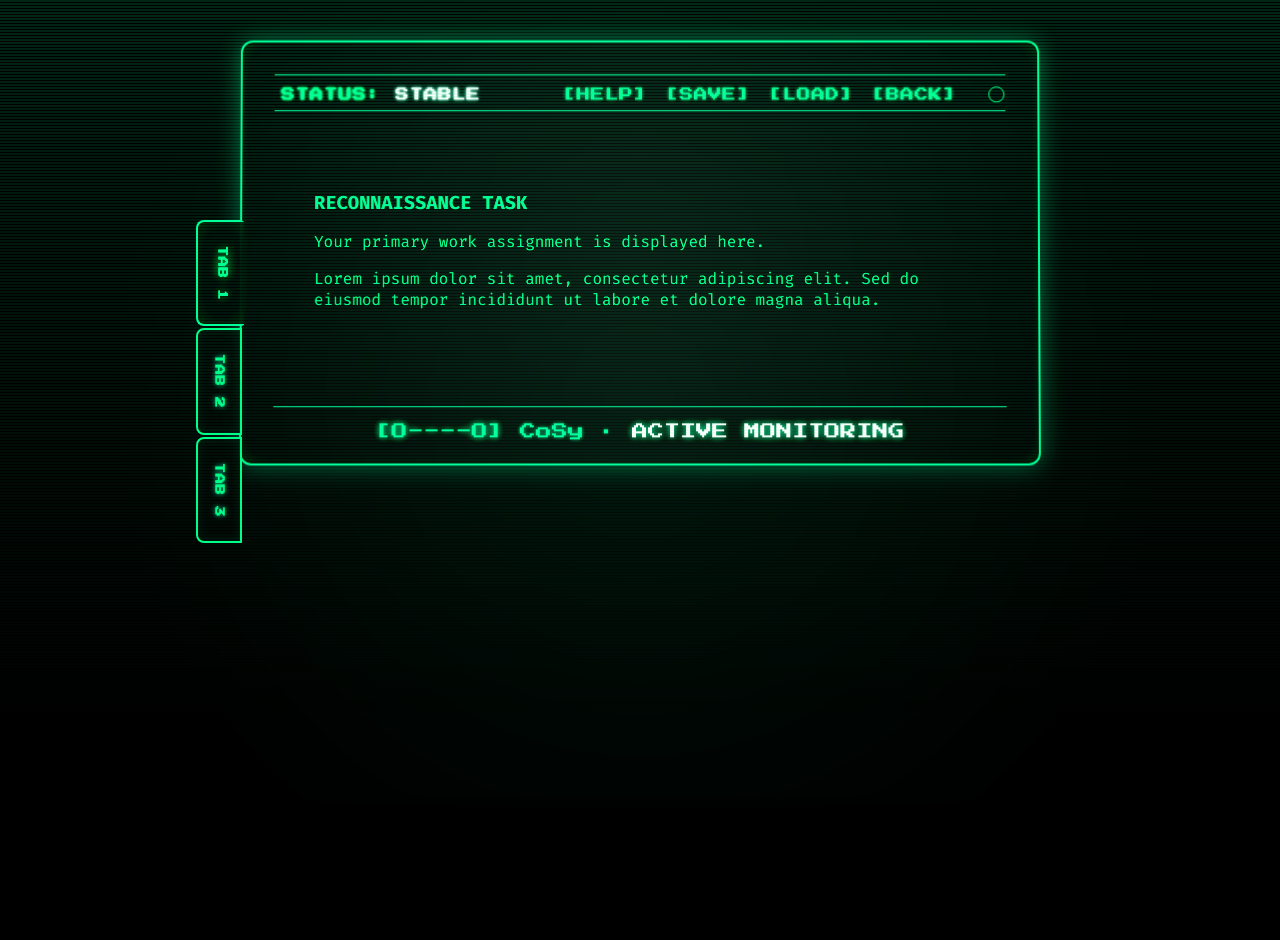
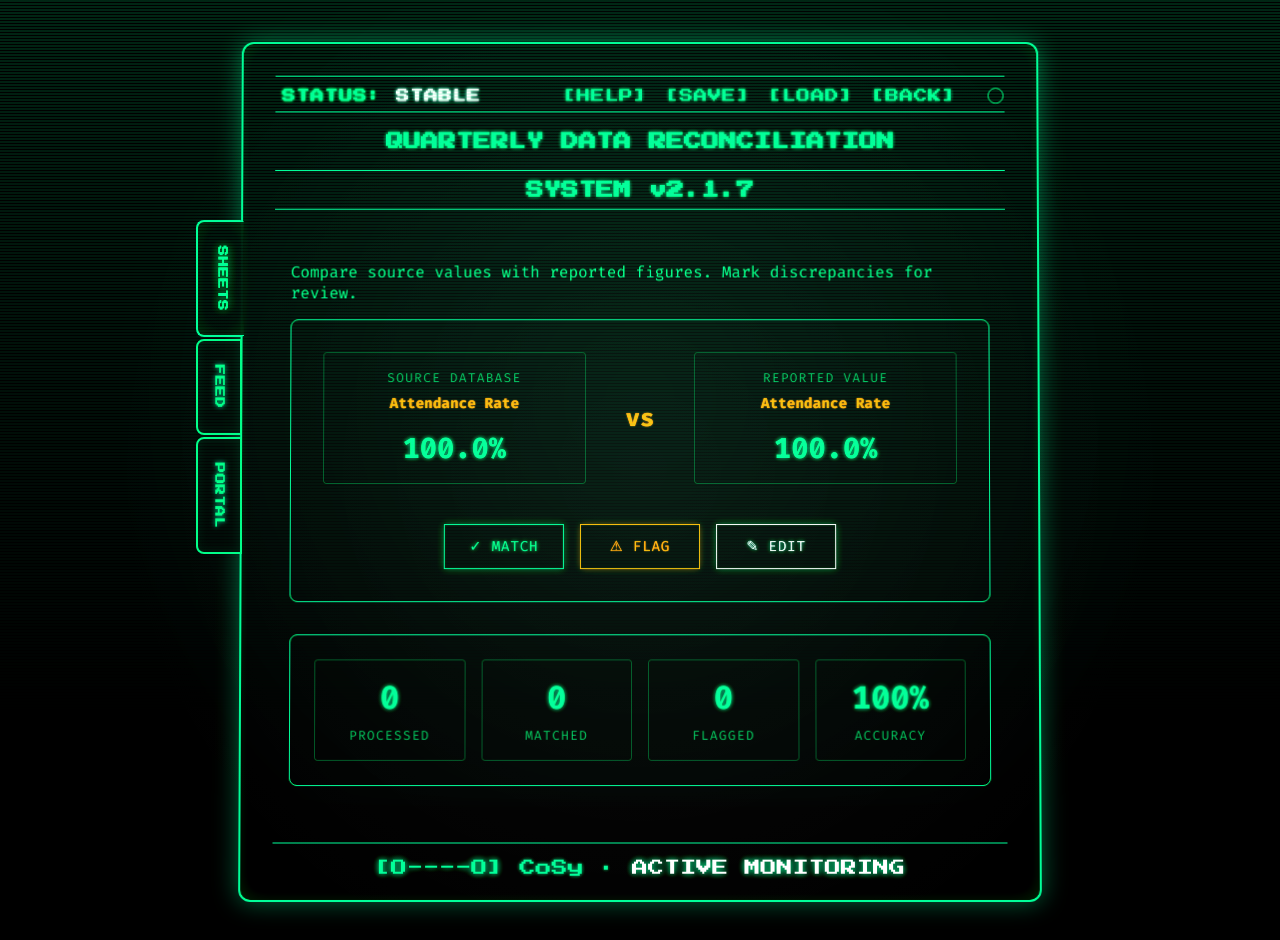
Before and after one commit to mmolarskybeck/eotm, a Vue app: page /tab-discipline/work in a window 1280 px wide. Before the commit the page ends 800 px from the top, so only its background shows below. Built offline with nearby package versions, Linux system fonts and the light colour scheme.

Commit message:
added work task logic

```diff
--- a/src/minigames/TabDiscipline/TabDisciplineView.vue
+++ b/src/minigames/TabDiscipline/TabDisciplineView.vue
@@ -12,9 +12,9 @@ import { useTabs } from '@/composables/useTabs'
 const { setTabs } = useTabs()
 
 const tabs = [
-  { name: 'TabDisciplineWork', label: 'TAB 1' },
-  { name: 'TabDisciplineFeed', label: 'TAB 2' },
-  { name: 'TabDisciplineHR', label: 'TAB 3' }
+  { name: 'TabDisciplineWork', label: 'SHEETS' },
+  { name: 'TabDisciplineFeed', label: 'FEED' },
+  { name: 'TabDisciplineHR', label: 'PORTAL' }
 ]
 
 onMounted(() => {
@@ -29,9 +29,10 @@ onUnmounted(() => {
 <style scoped>
 .tab-content-pane {
   flex: 1;
-  padding: 1.5rem;
-  /* Background removed - will use the crt-wrapper's background */
   background: transparent;
   overflow-y: auto;
+  min-height: 400px; /* Ensure minimum height for visual balance */
+  display: flex;
+  flex-direction: column;
 }
 </style>
--- a/src/minigames/TabDiscipline/views/HRPortal.vue
+++ b/src/minigames/TabDiscipline/views/HRPortal.vue
@@ -1,7 +1,6 @@
 <!-- src/minigames/TabDiscipline/views/HRPortal.vue -->
 <template>
   <div class="hr-portal-container">
-    <h3>HUMAN RESOURCES PORTAL</h3>
     <p>Corporate HR notifications and documents.</p>
     <p>Lorem ipsum dolor sit amet, consectetur adipiscing elit. Duis aute irure dolor in reprehenderit in voluptate.</p>
     <!-- TODO: Implement HR portal content -->
@@ -9,6 +8,11 @@
 </template>
 
 <script setup>
+import { usePageHeader } from '@/composables/usePageHeader'
+
+// Set page headers using the composable
+usePageHeader('HUMAN RESOURCES PORTAL', 'File tree')
+
 // HR portal component logic will be implemented here
 </script>
 
@@ -16,10 +20,4 @@
 .hr-portal-container {
   padding: 1rem;
 }
-
-.hr-portal-container h3 {
-  color: var(--crt-green);
-  font-family: var(--font-mono);
-  margin-bottom: 1rem;
-}
 </style>
--- a/src/minigames/TabDiscipline/views/SimuFeed.vue
+++ b/src/minigames/TabDiscipline/views/SimuFeed.vue
@@ -1,7 +1,6 @@
 <!-- src/minigames/TabDiscipline/views/SimuFeed.vue -->
 <template>
   <div class="simu-feed-container">
-    <h3>COMMUNICATION FEED</h3>
     <p>Simulated social media and communication streams.</p>
     <p>Lorem ipsum dolor sit amet, consectetur adipiscing elit. Ut enim ad minim veniam, quis nostrud exercitation.</p>
     <!-- TODO: Implement social feed simulation -->
@@ -9,6 +8,11 @@
 </template>
 
 <script setup>
+import { usePageHeader } from '@/composables/usePageHeader'
+
+// Set page headers using the composable
+usePageHeader('Simu.Feed', 'Simultaneous Communication Channel')
+
 // Communication feed component logic will be implemented here
 </script>
 
@@ -16,10 +20,4 @@
 .simu-feed-container {
   padding: 1rem;
 }
-
-.simu-feed-container h3 {
-  color: var(--crt-green);
-  font-family: var(--font-mono);
-  margin-bottom: 1rem;
-}
 </style>
--- a/src/minigames/TabDiscipline/views/WorkTask.vue
+++ b/src/minigames/TabDiscipline/views/WorkTask.vue
@@ -1,25 +1,428 @@
 <!-- src/minigames/TabDiscipline/views/WorkTask.vue -->
 <template>
   <div class="work-task-container">
-    <h3>RECONNAISSANCE TASK</h3>
-    <p>Your primary work assignment is displayed here.</p>
-    <p>Lorem ipsum dolor sit amet, consectetur adipiscing elit. Sed do eiusmod tempor incididunt ut labore et dolore magna aliqua.</p>
-    <!-- TODO: Implement work task content -->
+  <p>Compare source values with reported figures. Mark discrepancies for review.</p>
+    <div class="reconciliation-container">
+      <div
+        :class="['data-comparison', { processing: isProcessing }]"
+        id="current-comparison"
+      >
+        <div class="data-source">
+          <div class="data-label">SOURCE DATABASE</div>
+          <div class="category-header">{{ currentEntry.category }}</div>
+          <div class="data-value">{{ currentEntry.source }}</div>
+        </div>
+
+        <div class="vs-separator">vs</div>
+
+        <div class="data-source">
+          <div class="data-label">REPORTED VALUE</div>
+          <div class="category-header">{{ currentEntry.category }}</div>
+          <div class="data-value" id="reported-value">
+            <span v-if="!isEditing">{{ currentEntry.reported }}</span>
+            <input
+              v-else
+              ref="editInput"
+              v-model="editValue"
+              @keypress.enter="finishEdit"
+              @blur="finishEdit"
+              class="edit-input"
+            />
+          </div>
+        </div>
+
+        <div class="actions">
+          <button class="btn btn--green match" @click="handleAction('match')">✓ MATCH</button>
+          <button class="btn flag" @click="handleAction('flag')">⚠ FLAG</button>
+          <button class="btn edit" @click="handleAction('edit')">✎ EDIT</button>
+        </div>
+      </div>
+
+      <div class="stats">
+        <div class="stats-grid">
+          <div class="stat-item">
+            <div class="stat-number">{{ stats.processed }}</div>
+            <div class="stat-label">PROCESSED</div>
+          </div>
+          <div class="stat-item">
+            <div class="stat-number">{{ stats.matched }}</div>
+            <div class="stat-label">MATCHED</div>
+          </div>
+          <div class="stat-item">
+            <div class="stat-number">{{ stats.flagged }}</div>
+            <div class="stat-label">FLAGGED</div>
+          </div>
+          <div class="stat-item">
+            <div class="stat-number">{{ accuracyRate }}%</div>
+            <div class="stat-label">ACCURACY</div>
+          </div>
+        </div>
+      </div>
+    </div>
   </div>
 </template>
 
 <script setup>
-// Work task component logic will be implemented here
+import { ref, reactive, computed, onMounted, nextTick } from 'vue'
+import { usePageHeader } from '@/composables/usePageHeader'
+
+// Set page headers using the composable
+usePageHeader('QUARTERLY DATA RECONCILIATION', 'SYSTEM v2.1.7')
+
+// Reactive state
+const currentEntry = reactive({
+  category: '',
+  source: '',
+  reported: '',
+  isMatch: false,
+  baseValue: 0,
+  categoryFormat: null
+})
+
+const stats = reactive({
+  processed: 0,
+  matched: 0,
+  flagged: 0,
+  edited: 0
+})
+
+const isProcessing = ref(false)
+const isEditing = ref(false)
+const editValue = ref('')
+const editInput = ref(null)
+
+// Data categories
+const categories = [
+  { name: "Revenue", prefix: "$", suffix: "" },
+  { name: "Employee Hours", prefix: "", suffix: " hrs" },
+  { name: "Inventory Count", prefix: "", suffix: " units" },
+  { name: "Expense Report", prefix: "$", suffix: "" },
+  { name: "Utility Usage", prefix: "", suffix: " kWh" },
+  { name: "Attendance Rate", prefix: "", suffix: "%" },
+  { name: "Budget Allocation", prefix: "$", suffix: "" },
+  { name: "Equipment Value", prefix: "$", suffix: "" }
+]
+
+// Computed accuracy rate
+const accuracyRate = computed(() => {
+  return stats.processed > 0 ? Math.round((stats.matched / stats.processed) * 100) : 100
+})
+
+// Format value helper
+const formatValue = (value, category) => {
+  let formatted = value
+  if (category.name.includes("$") || category.prefix === "$") {
+    formatted = value.toFixed(2)
+  } else if (category.suffix === "%") {
+    formatted = Math.min(100, Math.max(0, value)).toFixed(1)
+  } else {
+    formatted = Math.floor(value)
+  }
+
+  return `${category.prefix}${formatted}${category.suffix}`
+}
+
+// Generate new entry
+const generateNewEntry = () => {
+  const category = categories[Math.floor(Math.random() * categories.length)]
+  const baseValue = Math.floor(Math.random() * 50000) + 100
+
+  // Create source value
+  const sourceValue = formatValue(baseValue, category)
+
+  // Generate reported value with potential discrepancy
+  let reportedValue
+  const discrepancyType = Math.random()
+
+  if (discrepancyType < 0.4) {
+    // Exact match (40% chance)
+    reportedValue = sourceValue
+  } else if (discrepancyType < 0.6) {
+    // Small decimal difference (20% chance)
+    const newVal = baseValue + (Math.random() - 0.5) * 0.1
+    reportedValue = formatValue(newVal, category)
+  } else if (discrepancyType < 0.8) {
+    // Off by 1-5 (20% chance)
+    const offset = Math.floor(Math.random() * 5) + 1
+    const newVal = Math.random() < 0.5 ? baseValue + offset : baseValue - offset
+    reportedValue = formatValue(Math.max(0, newVal), category)
+  } else {
+    // Digit transposition or larger error (20% chance)
+    const errorVal = baseValue * (0.95 + Math.random() * 0.1)
+    reportedValue = formatValue(Math.floor(errorVal), category)
+  }
+
+  // Update current entry
+  Object.assign(currentEntry, {
+    category: category.name,
+    source: sourceValue,
+    reported: reportedValue,
+    isMatch: sourceValue === reportedValue,
+    baseValue: baseValue,
+    categoryFormat: category
+  })
+}
+
+// Handle user actions
+const handleAction = (action) => {
+  if (action === 'edit') {
+    handleEdit()
+    return
+  }
+
+  isProcessing.value = true
+
+  setTimeout(() => {
+    stats.processed++
+
+    if (action === 'match') {
+      stats.matched++
+    } else if (action === 'flag') {
+      stats.flagged++
+    }
+
+    setTimeout(() => {
+      isProcessing.value = false
+      generateNewEntry()
+    }, 300)
+  }, 200)
+}
+
+// Handle edit mode
+const handleEdit = () => {
+  isEditing.value = true
+  editValue.value = currentEntry.reported
+
+  nextTick(() => {
+    if (editInput.value) {
+      editInput.value.focus()
+      editInput.value.select()
+    }
+  })
+}
+
+// Finish editing
+const finishEdit = () => {
+  if (!isEditing.value) return
+
+  currentEntry.reported = editValue.value
+  stats.edited++
+  stats.matched++ // Assume edit is to match
+  stats.processed++
+
+  isEditing.value = false
+
+  setTimeout(() => {
+    generateNewEntry()
+  }, 500)
+}
+
+// Initialize on mount
+onMounted(() => {
+  generateNewEntry()
+})
 </script>
 
 <style scoped>
 .work-task-container {
   padding: 1rem;
+  height: 100%;
+  display: flex;
+  flex-direction: column;
 }
 
-.work-task-container h3 {
-  color: var(--crt-green);
-  font-family: var(--font-mono);
+.reconciliation-container {
+  display: flex;
+  flex-direction: column;
+  gap: 2rem;
+  flex: 1;
+}
+
+.data-comparison {
+  display: grid;
+  grid-template-columns: 1fr auto 1fr;
+  grid-template-rows: 1fr auto;
+  gap: 1.5rem;
+  align-items: center;
+  padding: 2rem;
+  border: 1px solid var(--green);
+  border-radius: 8px;
+  background: rgba(0, 255, 136, 0.05);
+  transition: all 0.3s ease;
+}
+
+.data-comparison.processing {
+  opacity: 0.7;
+  transform: scale(0.98);
+  background: rgba(255, 165, 0, 0.1);
+}
+
+.data-source {
+  text-align: center;
+  padding: 1rem;
+  border: 1px solid rgba(0, 255, 136, 0.3);
+  border-radius: 4px;
+  background: rgba(0, 0, 0, 0.3);
+}
+
+.data-label {
+  font-size: 0.8em;
+  color: var(--green);
+  opacity: 0.7;
+  margin-bottom: 0.5rem;
+  font-family: var(--font-ui);
+  letter-spacing: 0.1em;
+}
+
+.category-header {
+  font-size: 0.9em;
+  color: var(--orange);
   margin-bottom: 1rem;
+  font-weight: bold;
+  text-shadow: var(--tw-shadow-orange);
+}
+
+.data-value {
+  font-size: 1.8em;
+  color: var(--green);
+  font-family: var(--font-ui);
+  font-weight: bold;
+  text-shadow: var(--tw-shadow-base);
+  min-height: 1.2em;
+  display: flex;
+  align-items: center;
+  justify-content: center;
+}
+
+.vs-separator {
+  grid-column: 2;
+  grid-row: 1;
+  font-size: 1.5em;
+  color: var(--orange);
+  font-weight: bold;
+  text-shadow: var(--tw-shadow-orange);
+  text-align: center;
+  padding: 0 1rem;
+}
+
+.actions {
+  grid-column: 1 / -1;
+  grid-row: 2;
+  display: flex;
+  justify-content: center;
+  gap: 1rem;
+  margin-top: 1rem;
+}
+
+.btn {
+  min-width: 120px;
+  padding: 0.75rem 1.5rem;
+  font-size: 0.9em;
+  text-transform: uppercase;
+  letter-spacing: 0.05em;
+}
+
+.btn.flag {
+  color: var(--orange);
+  border-color: var(--orange);
+  text-shadow: var(--tw-shadow-orange);
+  box-shadow: inset 0 0 3px rgba(255, 165, 0, 0.2), 0 0 8px rgba(255, 165, 0, 0.4);
+}
+
+.btn.flag:hover {
+  background: var(--orange);
+  color: var(--bg);
+  box-shadow: inset 0 0 6px rgba(255, 165, 0, 0.6), 0 0 12px rgba(255, 165, 0, 0.7);
+}
+
+.btn.edit {
+  color: var(--white);
+  border-color: var(--white);
+}
+
+.btn.edit:hover {
+  background: var(--white);
+  color: var(--bg);
+}
+
+.edit-input {
+  background: rgba(0, 0, 0, 0.8);
+  border: 2px solid var(--green);
+  color: var(--green);
+  font-family: var(--font-ui);
+  font-size: inherit;
+  font-weight: bold;
+  text-align: center;
+  padding: 0.25rem;
+  border-radius: 4px;
+  width: 100%;
+  outline: none;
+  text-shadow: var(--tw-shadow-base);
+}
+
+.edit-input:focus {
+  border-color: var(--orange);
+  box-shadow: 0 0 8px rgba(255, 165, 0, 0.5);
+}
+
+.stats {
+  border: 1px solid var(--green);
+  border-radius: 8px;
+  padding: 1.5rem;
+  background: rgba(0, 255, 136, 0.05);
+}
+
+.stats-grid {
+  display: grid;
+  grid-template-columns: repeat(4, 1fr);
+  gap: 1rem;
+  text-align: center;
+}
+
+.stat-item {
+  padding: 1rem;
+  border: 1px solid rgba(0, 255, 136, 0.3);
+  border-radius: 4px;
+  background: rgba(0, 0, 0, 0.3);
+}
+
+.stat-number {
+  font-size: 2em;
+  color: var(--green);
+  font-family: var(--font-ui);
+  font-weight: bold;
+  text-shadow: var(--tw-shadow-base);
+  margin-bottom: 0.5rem;
+}
+
+.stat-label {
+  font-size: 0.8em;
+  color: var(--green);
+  opacity: 0.7;
+  font-family: var(--font-ui);
+  letter-spacing: 0.1em;
+}
+
+@media (max-width: 768px) {
+  .data-comparison {
+    grid-template-columns: 1fr;
+    grid-template-rows: auto auto auto auto;
+    text-align: center;
+  }
+
+  .vs-separator {
+    grid-column: 1;
+    grid-row: 2;
+    padding: 1rem 0;
+  }
+
+  .actions {
+    grid-column: 1;
+    grid-row: 4;
+  }
+
+  .stats-grid {
+    grid-template-columns: repeat(2, 1fr);
+  }
 }
 </style>
```
